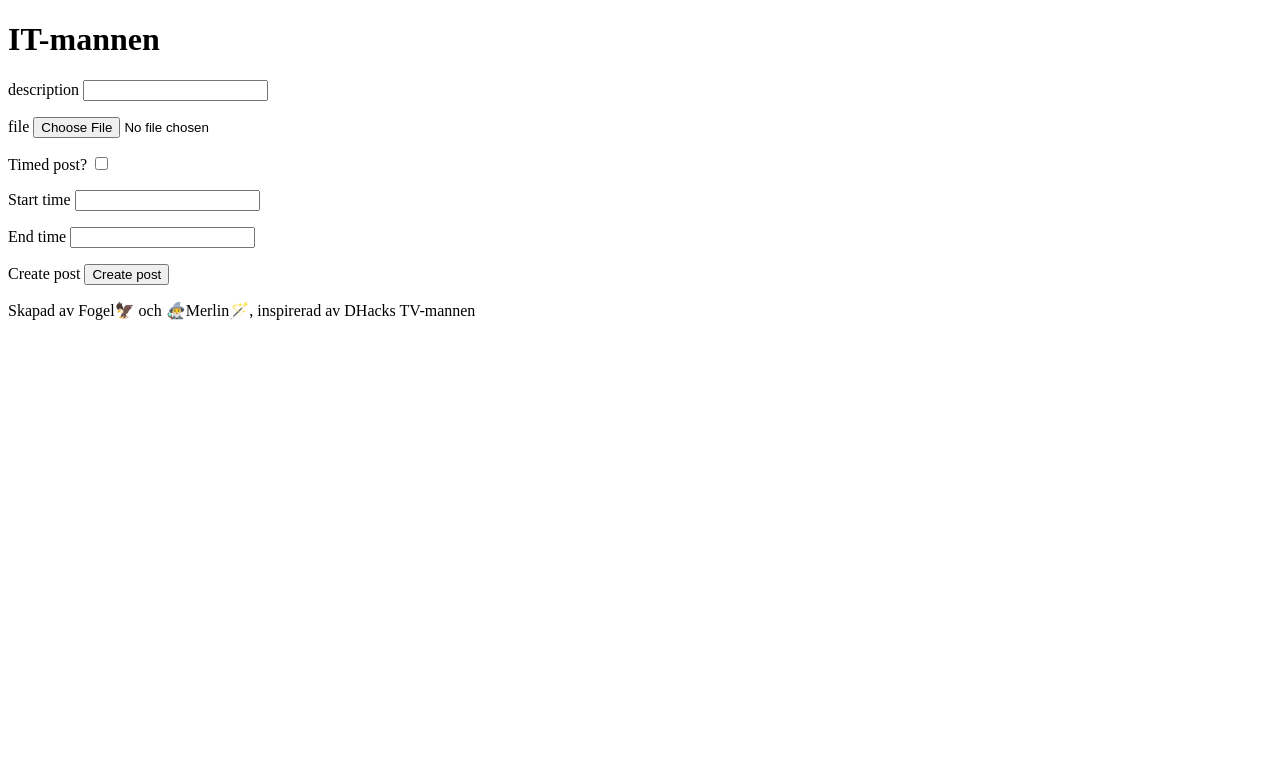
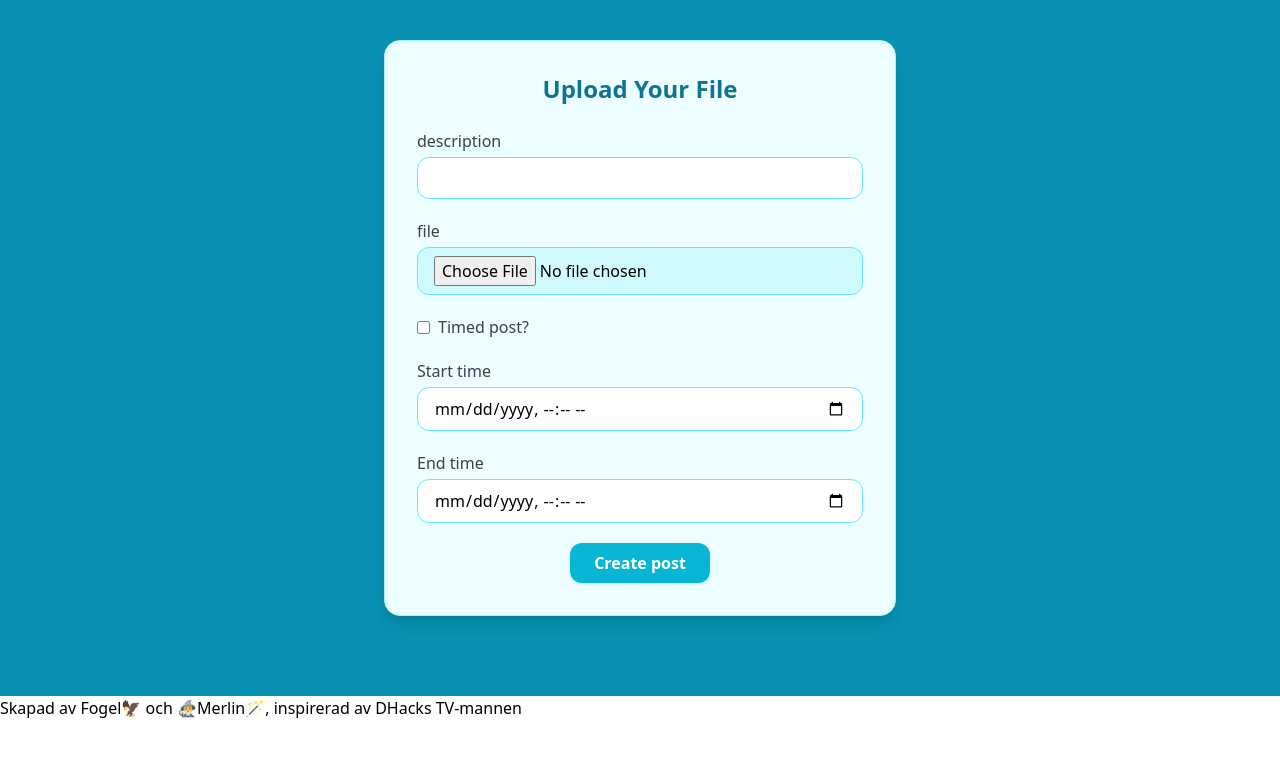
Before and after one commit to cthit/IT-mannen, a Flask app: page /user in a window 1280 px wide. Shown: the top 757 px of the page. Run offline with Flask 3, Linux system fonts and the light colour scheme; some libraries are stand-ins or nearby versions.

Commit message:
changed date fields to DateTime istead of String and removed header from user

```diff
--- a/src/forms.py
+++ b/src/forms.py
@@ -1,6 +1,7 @@
 from flask_wtf import FlaskForm  # type: ignore
 from flask_wtf.file import FileField, FileRequired, FileAllowed  # type: ignore
 from wtforms import StringField, BooleanField, SubmitField
+from wtforms.fields import DateTimeLocalField
 from wtforms.validators import InputRequired
 
 
@@ -18,16 +19,16 @@ class create_post_form(FlaskForm):
         "file", validators=[FileRequired(), FileAllowed(["png", "jpg"], "Images only!")]
     )
     is_timed = BooleanField("Timed post?")
-    start_time = StringField("Start time")
-    end_time = StringField("End time")
+    start_time = DateTimeLocalField("Start time", format='%Y-%m-%dT%H:%M')
+    end_time = DateTimeLocalField("End time", format='%Y-%m-%dT%H:%M')
     submit = SubmitField("Create post")
 
 
 class modify_post_form(FlaskForm):
     description = StringField("description", validators=[InputRequired()])
     is_timed = BooleanField("Timed post?")
-    start_time = StringField("Start time")
-    end_time = StringField("End time")
+    start_time = DateTimeLocalField("Start time", format='%Y-%m-%dT%H:%M')
+    end_time = DateTimeLocalField("End time", format='%Y-%m-%dT%H:%M')
     submit = SubmitField("Save changes")
 
 
--- a/src/templates/index.html
+++ b/src/templates/index.html
@@ -2,6 +2,7 @@
 <html lang="en">
 
 <head>
+    <script src="https://cdn.tailwindcss.com"></script>
     <meta charset="UTF-8">
     <meta name="viewport" content="width=device-width, initial-scale=1.0">
     <title>IT-mannen</title>
@@ -10,10 +11,10 @@
 </head>
 <body>
     <header>
+        {% block header %}
         <h1>
             IT-mannen
         </h1>
-        {% block header %}
         {% endblock %}
     </header>
 
--- a/src/templates/user.html
+++ b/src/templates/user.html
@@ -1,27 +1,47 @@
 {% extends "index.html" %}
 
+<!-- this removes the header -->
+{% block header %}{% endblock %}
+
 {% block main %}
+<div class="flex justify-center pt-10 pb-20 bg-cyan-600">
+  <div class="bg-cyan-50 shadow-lg rounded-2xl p-8 w-full max-w-lg border border-cyan-200">
+    <h2 class="text-2xl font-semibold text-center text-cyan-700 mb-6">
+      Upload Your File
+    </h2>
 
-<form method="POST" enctype="multipart/form-data">
-    {{ form.hidden_tag() }}
-    <p>{{ form.description.label }} {{ form.description() }}</p>
-    <p>{{ form.file.label }} {{ form.file(accept="image/*") }}</p>
-    <p>{{ form.is_timed.label }} {{ form.is_timed() }}</p>
-    <p>{{ form.start_time.label }} {{ form.start_time() }}</p>
-    <p>{{ form.end_time.label }} {{ form.end_time() }}</p>
-    <p>{{ form.submit.label }} {{ form.submit() }}</p>
-</form>
+    <form method="POST" enctype="multipart/form-data" class="space-y-5">
+      {{ form.hidden_tag() }}
 
-{% with messages = get_flashed_messages(with_categories=true) %}
-  {% if messages %}
-    <script type="text/javascript">
-    window.onload = function() {
-      {% for category, message in messages %}
-        alert("{{ message }}");
-      {% endfor %}
-    };
-    </script>
-  {% endif %}
-{% endwith %}
+      <div>
+        <label class="block text-gray-700 font-medium mb-1">{{ form.description.label }}</label>
+        {{ form.description(class="w-full px-4 py-2 border border-cyan-300 rounded-xl focus:ring-2 focus:ring-cyan-400 focus:outline-none") }}
+      </div>
 
+      <div>
+        <label class="block text-gray-700 font-medium mb-1">{{ form.file.label }}</label>
+        {{ form.file(class="w-full px-4 py-2 border border-cyan-300 rounded-xl bg-cyan-100 cursor-pointer focus:ring-2 focus:ring-cyan-400 focus:outline-none", accept="image/*") }}
+      </div>
+
+      <div class="flex items-center space-x-2">
+        {{ form.is_timed(class="rounded text-cyan-600 focus:ring-cyan-400") }}
+        <label class="text-gray-700">{{ form.is_timed.label }}</label>
+      </div>
+
+      <div>
+        <label class="block text-gray-700 font-medium mb-1">{{ form.start_time.label }}</label>
+        {{ form.start_time(class="w-full px-4 py-2 border border-cyan-300 rounded-xl focus:ring-2 focus:ring-cyan-400 focus:outline-none") }}
+      </div>
+
+      <div>
+        <label class="block text-gray-700 font-medium mb-1">{{ form.end_time.label }}</label>
+        {{ form.end_time(class="w-full px-4 py-2 border border-cyan-300 rounded-xl focus:ring-2 focus:ring-cyan-400 focus:outline-none") }}
+      </div>
+
+      <div class="text-center">
+        {{ form.submit(class="bg-cyan-500 hover:bg-cyan-600 text-white font-semibold px-6 py-2 rounded-xl shadow transition duration-200") }}
+      </div>
+    </form>
+  </div>
+</div>
 {% endblock %}
```
